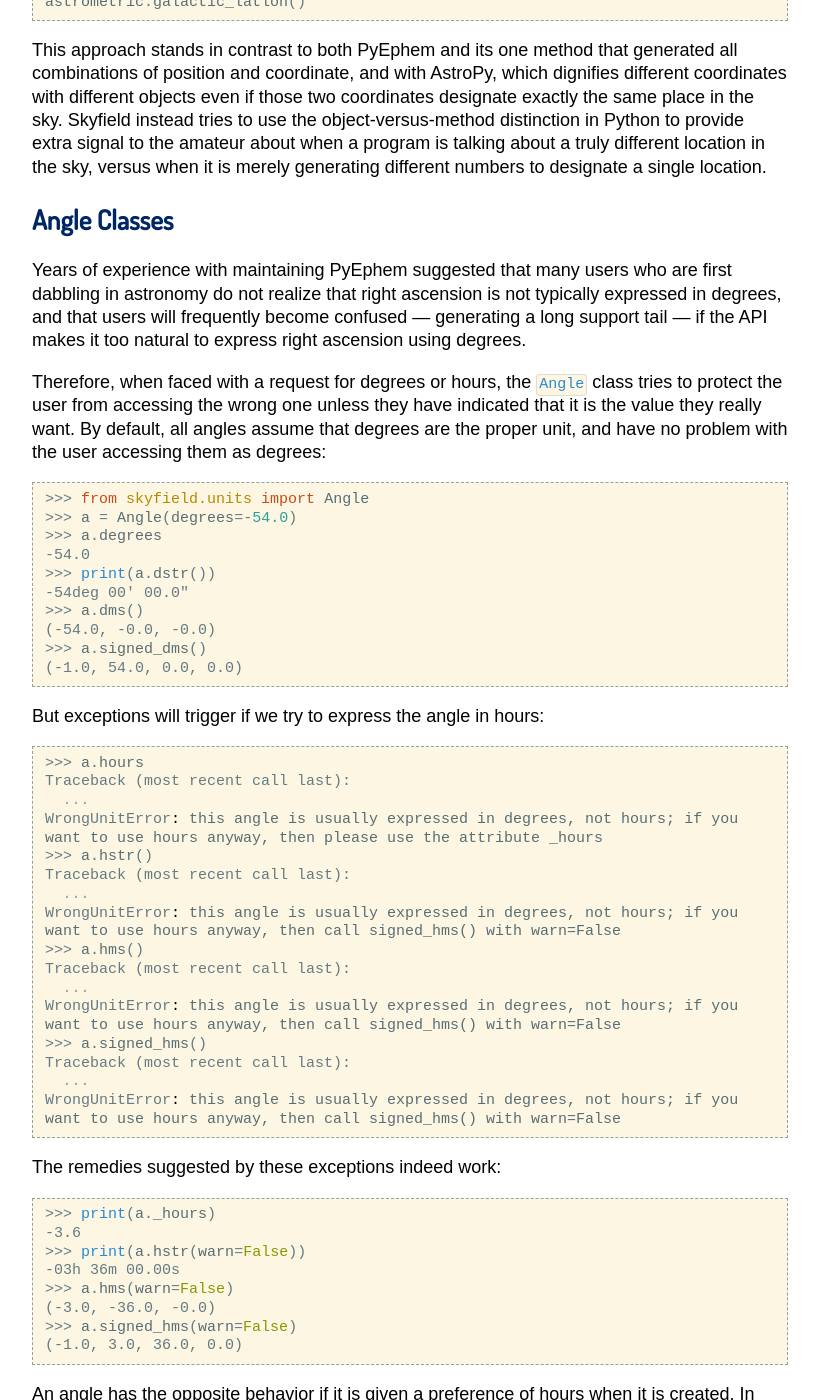
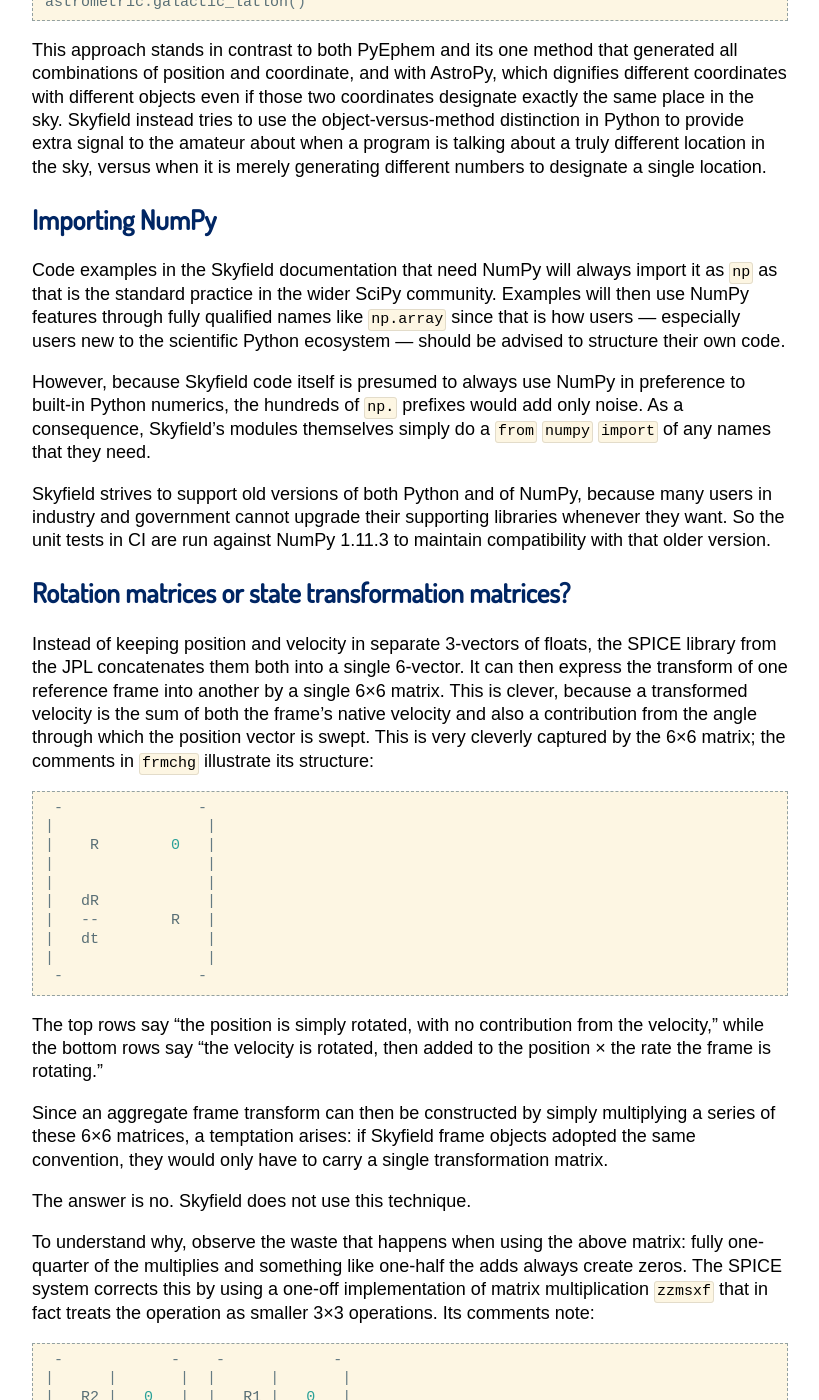
Before and after one commit to skyfielders/python-skyfield, a Sphinx documentation site: the page built from documentation/design.rst, in a window 1280 px wide and 1400 px high, scrolled down 1064 px. Shown: the whole window, without its empty margins (230-1049 px from the left). Built offline with Sphinx 7.4.7, drawn with Linux system fonts in a browser that asks for light colours; some web fonts are replaced; some of the changed text lies outside the part shown.

Commit message:
Abandon restrictions on `.hours` and `.degrees`
We have traditionally protected users from asking for RA in degrees or
declination in hours, since PyEphem users got confused so often.  But
Skyfield makes users ask explicitly for `.degrees` or `.hours` instead
of having the unit be implicit, and maybe that’s enough.

```diff
--- a/documentation/design.rst
+++ b/documentation/design.rst
@@ -62,104 +62,6 @@
 Python to provide extra signal to the amateur about when a program is
 talking about a truly different location in the sky, versus when it is
 merely generating different numbers to designate a single location.
-
-Angle Classes
-=============
-
-Years of experience with maintaining PyEphem suggested that many users
-who are first dabbling in astronomy do not realize that right ascension
-is not typically expressed in degrees, and that users will frequently
-become confused — generating a long support tail — if the API makes it
-too natural to express right ascension using degrees.
-
-Therefore, when faced with a request for degrees or hours, the
-:class:`Angle` class tries to protect the user from accessing the wrong
-one unless they have indicated that it is the value they really want.
-By default, all angles assume that degrees are the proper unit, and have
-no problem with the user accessing them as degrees:
-
->>> from skyfield.units import Angle
->>> a = Angle(degrees=-54.0)
->>> a.degrees
--54.0
->>> print(a.dstr())
--54deg 00' 00.0"
->>> a.dms()
-(-54.0, -0.0, -0.0)
->>> a.signed_dms()
-(-1.0, 54.0, 0.0, 0.0)
-
-But exceptions will trigger if we try to express the angle in hours:
-
->>> a.hours
-Traceback (most recent call last):
-  ...
-WrongUnitError: this angle is usually expressed in degrees, not hours; if you want to use hours anyway, then please use the attribute _hours
->>> a.hstr()
-Traceback (most recent call last):
-  ...
-WrongUnitError: this angle is usually expressed in degrees, not hours; if you want to use hours anyway, then call signed_hms() with warn=False
->>> a.hms()
-Traceback (most recent call last):
-  ...
-WrongUnitError: this angle is usually expressed in degrees, not hours; if you want to use hours anyway, then call signed_hms() with warn=False
->>> a.signed_hms()
-Traceback (most recent call last):
-  ...
-WrongUnitError: this angle is usually expressed in degrees, not hours; if you want to use hours anyway, then call signed_hms() with warn=False
-
-The remedies suggested by these exceptions indeed work:
-
->>> print(a._hours)
--3.6
->>> print(a.hstr(warn=False))
--03h 36m 00.00s
->>> a.hms(warn=False)
-(-3.0, -36.0, -0.0)
->>> a.signed_hms(warn=False)
-(-1.0, 3.0, 36.0, 0.0)
-
-An angle has the opposite behavior if it is given a preference of hours
-when it is created.  In that case, fetching its value in hours values
-becomes the easy operation:
-
->>> a = Angle(degrees=-54.0, preference='hours')
->>> print(a.hours)
--3.6
->>> print(a.hstr())
--03h 36m 00.00s
->>> a.hms()
-(-3.0, -36.0, -0.0)
->>> a.signed_hms()
-(-1.0, 3.0, 36.0, 0.0)
-
-And it is now degrees that take a bit of extra effort to retrieve.
-
->>> a.degrees
-Traceback (most recent call last):
-  ...
-WrongUnitError: this angle is usually expressed in hours, not degrees; if you want to use degrees anyway, then please use the attribute _degrees
->>> a.dstr()
-Traceback (most recent call last):
-  ...
-WrongUnitError: this angle is usually expressed in hours, not degrees; if you want to use degrees anyway, then call dstr() with warn=False
->>> a.dms()
-Traceback (most recent call last):
-  ...
-WrongUnitError: this angle is usually expressed in hours, not degrees; if you want to use hours anyway, then call signed_hms() with warn=False
->>> a.signed_dms()
-Traceback (most recent call last):
-  ...
-WrongUnitError: this angle is usually expressed in hours, not degrees; if you want to use hours anyway, then call signed_hms() with warn=False
-
->>> a._degrees
--54.0
->>> print(a.dstr(warn=False))
--54deg 00' 00.0"
->>> a.dms(warn=False)
-(-54.0, -0.0, -0.0)
->>> a.signed_dms(warn=False)
-(-1.0, 54.0, 0.0, 0.0)
 
 Importing NumPy
 ===============
```
Also changed, not shown: 8 other files.
